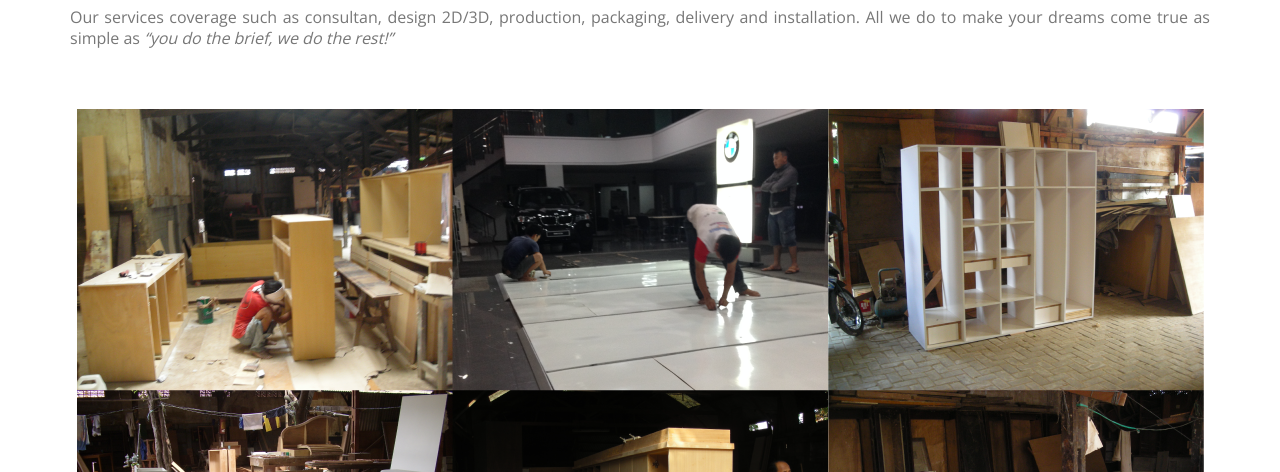
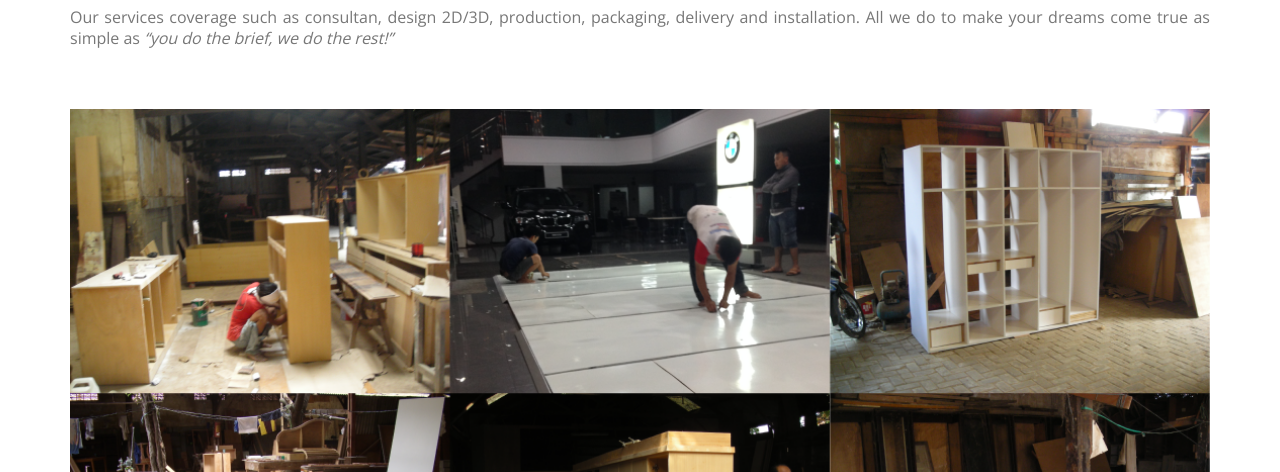
Before and after one commit to phase2-gct/wikara, a plain HTML site: page index.html in a window 1280 px wide. Both pictures are taken after a click on the link "About Us". Shown: the part 328-800 px from the top of the page. Drawn offline with nearby package versions, Linux system fonts and the light colour scheme.

Commit message:
update about us
update about us

```diff
--- a/index.html
+++ b/index.html
@@ -555,7 +555,9 @@
                         </div>
                     </div><!-- /.row -->
                     <div class="row" style="text-align: center;">
-                        <img src="images/about.png"/>
+                        <div class="col-md-12">
+                            <img src="images/about.png" style="width: 100%;"/>
+                        </div>
                     </div>
                 </div>
 
```
